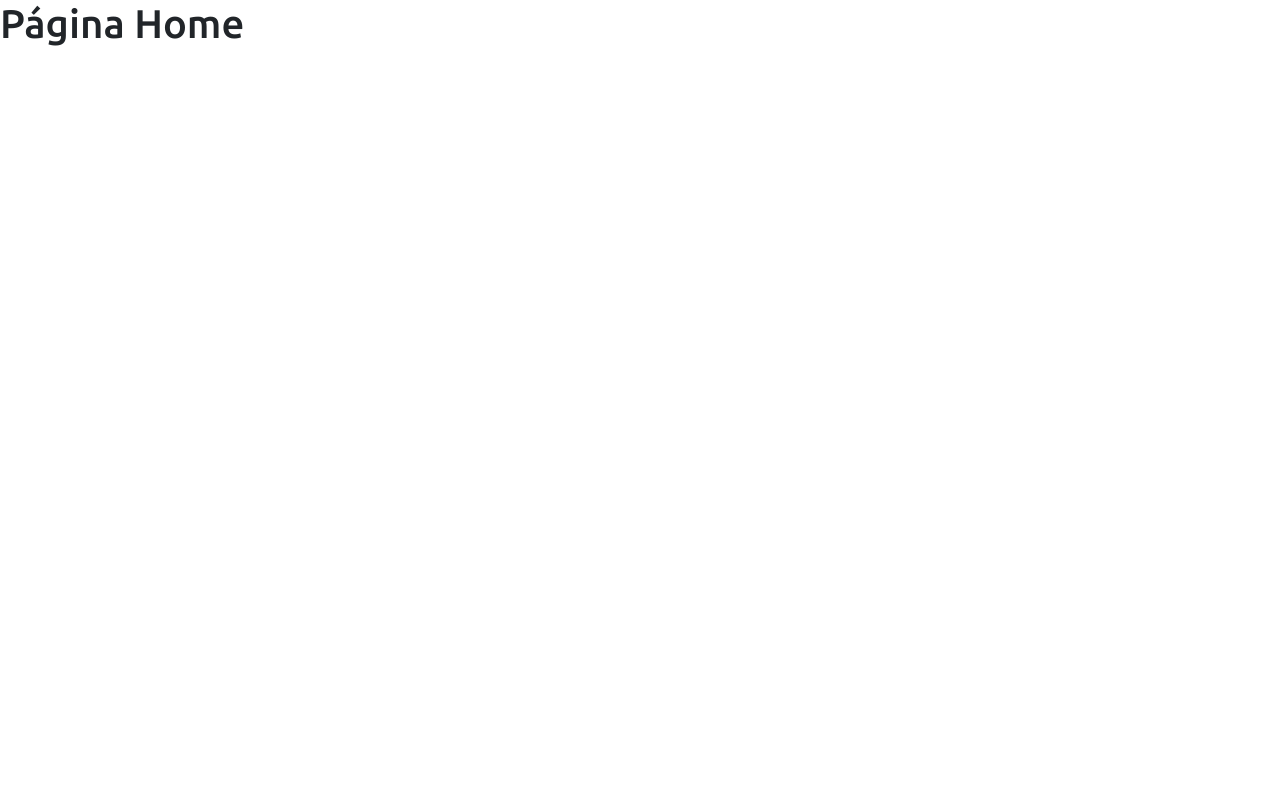
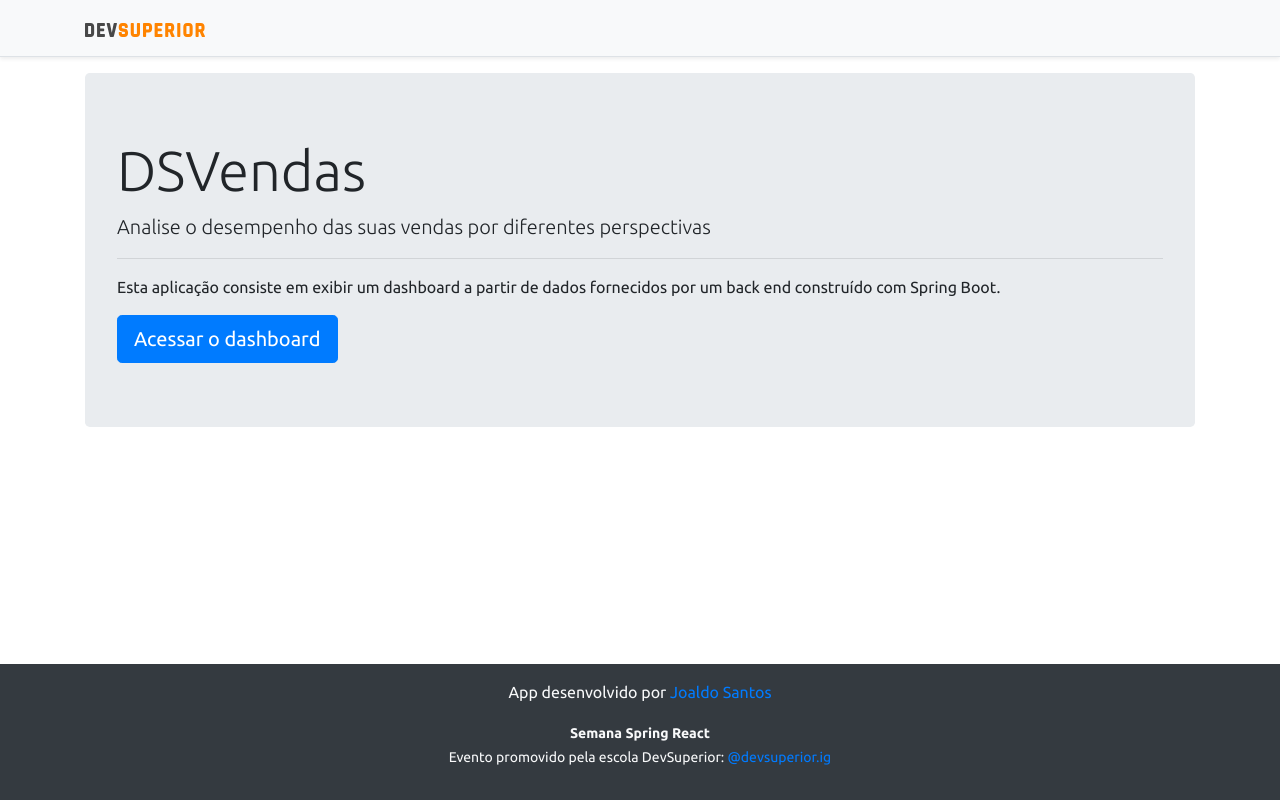
Before and after one commit to JoaldoSB/projeto-sds3, a React (Create React App) app in the folder frontend/: page / in a window 1280 px wide. Built offline with nearby package versions, Linux system fonts and the light colour scheme.

Commit message:
Home, navigation

```diff
--- a/frontend/src/components/NavBar/index.tsx
+++ b/frontend/src/components/NavBar/index.tsx
@@ -1,11 +1,14 @@
 import ImgDsDark from 'assets/img/ds-dark.svg';
+import { Link } from 'react-router-dom';
 
 const NavBar = () => {
     return (
         <div className="d-flex flex-column flex-md-row align-items-center p-3 px-md-4 mb-3 bg-light border-bottom shadow-sm">
             <div className="container">
                 <nav className="my-2 my-md-0 mr-md-3">
-                    <img src={ImgDsDark} alt="DevSuperior" width="120" />
+                    <Link to="/">
+                        <img src={ImgDsDark} alt="DevSuperior" width="120" />
+                    </Link>
                 </nav>
             </div>
         </div>
--- a/frontend/src/pages/Home/index.tsx
+++ b/frontend/src/pages/Home/index.tsx
@@ -1,8 +1,24 @@
+import Footer from "components/Footer";
+import NavBar from "components/NavBar";
+import { Link } from "react-router-dom";
+
 const Home = () => {
     return (
-        <div>
-            <h1>Página Home</h1>
-        </div>
+        <>
+            <NavBar />
+            <div className="container">
+                <div className="jumbotron">
+                    <h1 className="display-4">DSVendas</h1>
+                    <p className="lead">Analise o desempenho das suas vendas por diferentes perspectivas</p>
+                    <hr />
+                    <p>Esta aplicação consiste em exibir um dashboard a partir de dados fornecidos por um back end construído com Spring Boot.</p>
+                    <Link className="btn btn-primary btn-lg" to="dashboard">
+                        Acessar o dashboard
+                    </Link>
+                </div>
+            </div>
+            <Footer />
+        </>
     );
 }
 
```
